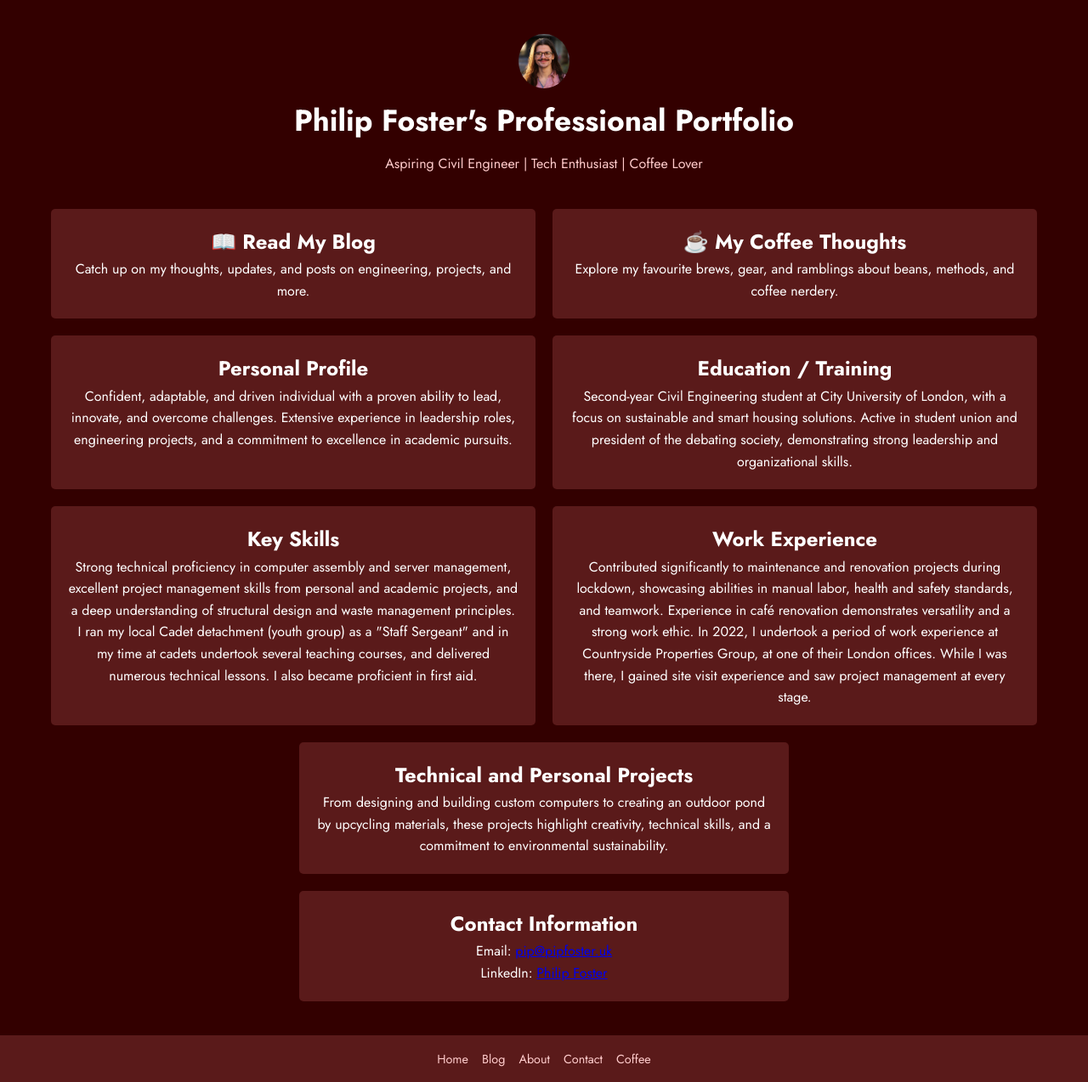
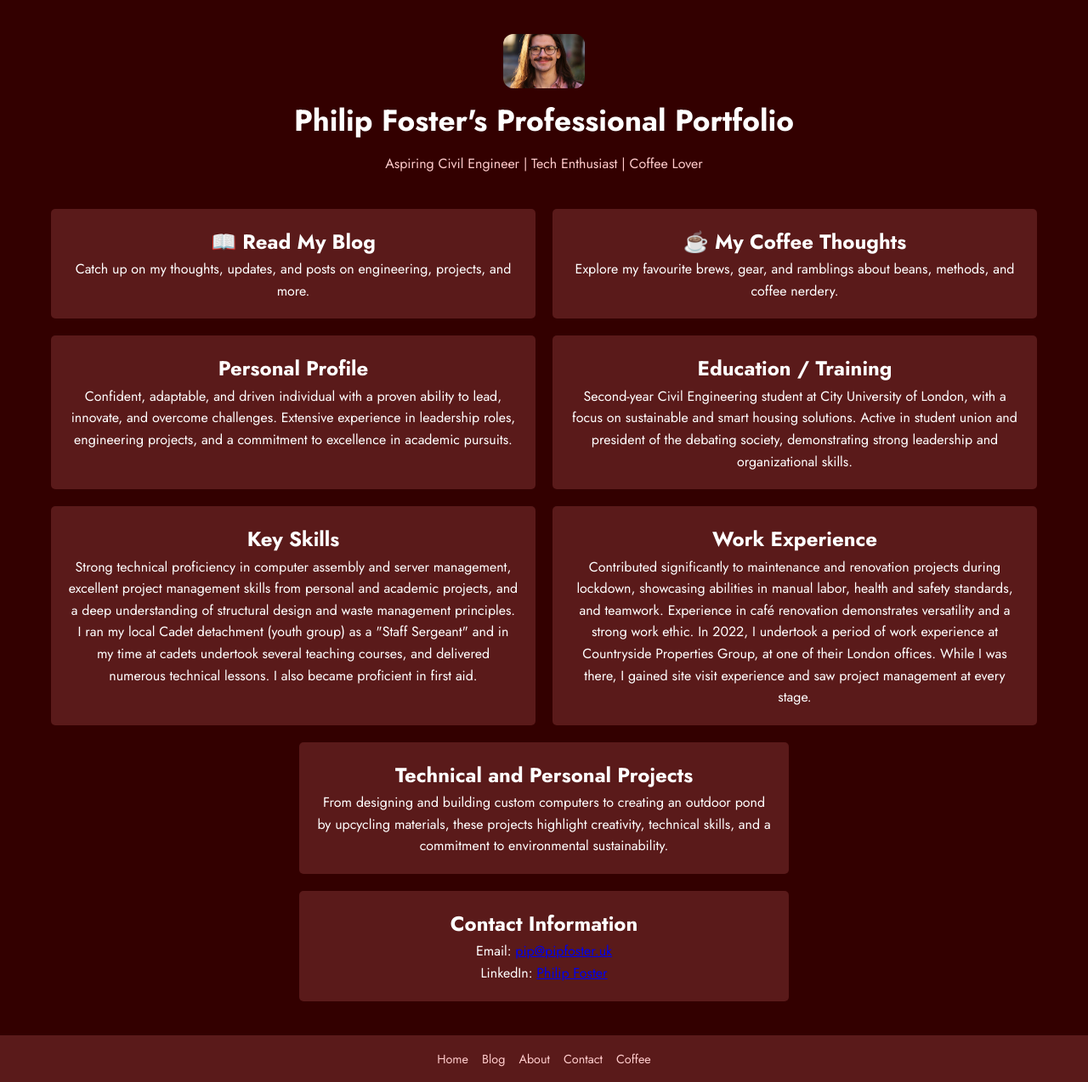
Before and after one commit to PipCraft/PipCraft.github.io, a Jekyll site: the page built from index.html, in a window 1280 px wide. Shown: the whole page at 85% size. Built offline with Jekyll 4.4.1, drawn with Linux system fonts in a browser that asks for light colours.

Commit message:
Update index.html

```diff
--- a/index.html
+++ b/index.html
@@ -8,6 +8,7 @@ title: "Philip Foster's Professional Portfolio"
   <meta charset="UTF-8" />
   <meta name="viewport" content="width=device-width, initial-scale=1.0" />
   <title>{{ page.title }}</title>
+  <link rel="icon" href="{{ '/assets/favicon.ico' | relative_url }}" type="image/x-icon">
   <link rel="stylesheet" href="/assets/styles.css" />
   <link href="https://fonts.googleapis.com/css2?family=Jost:wght@400;700&display=swap" rel="stylesheet">
   <style>
@@ -32,7 +33,7 @@ title: "Philip Foster's Professional Portfolio"
 
   <div class="container">
     <header class="profile-banner">
-      <img src="{{ '/assets/images/profile.jpg' | relative_url }}" alt="Philip Foster" />
+      <img src="{{ '/assets/images/profile.jpg' | relative_url }}" style="width: 96px; height: 96px; border-radius: 12px; object-fit: cover;" alt="Philip Foster" />
       <h1>{{ page.title }}</h1>
       <div class="tagline">Aspiring Civil Engineer | Tech Enthusiast | Coffee Lover</div>
     </header>
```
